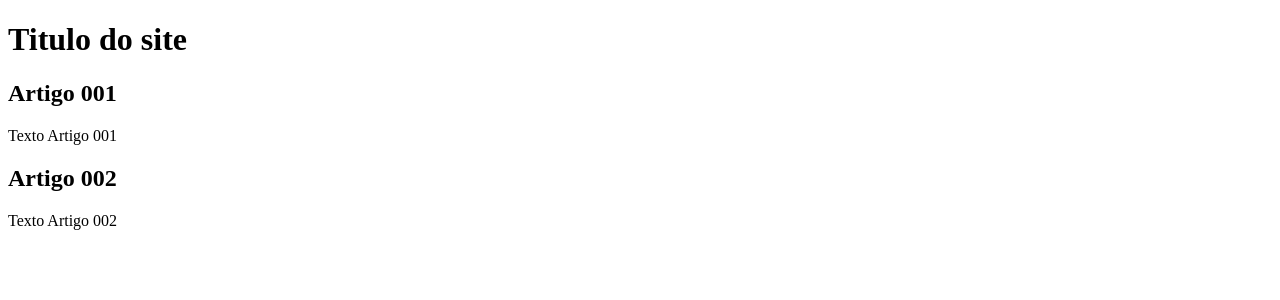
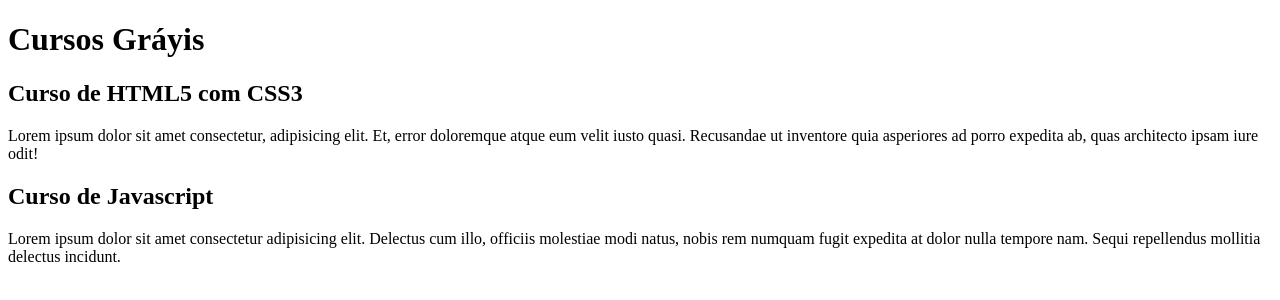
Before and after one commit to AndersonIsidro/Projeto-site, a plain HTML site: page index.html in a window 1280 px wide. Drawn offline with Linux system fonts and the light colour scheme.

Commit message:
comecei a escrever o conteudo

```diff
--- a/index.html
+++ b/index.html
@@ -9,15 +9,15 @@
 <body>
     <main>
         <header>
-            <h1>Titulo do site</h1>
+            <h1>Cursos Gráyis</h1>
         </header>
         <article>
-            <h2>Artigo 001</h2>
-            <p>Texto Artigo 001</p>
+            <h2>Curso de HTML5 com CSS3</h2>
+            <p>Lorem ipsum dolor sit amet consectetur, adipisicing elit. Et, error doloremque atque eum velit iusto quasi. Recusandae ut inventore quia asperiores ad porro expedita ab, quas architecto ipsam iure odit!</p>
         </article>
         <article>
-            <h2>Artigo 002</h2>
-            <p>Texto Artigo 002</p>
+            <h2>Curso de Javascript</h2>
+            <p>Lorem ipsum dolor sit amet consectetur adipisicing elit. Delectus cum illo, officiis molestiae modi natus, nobis rem numquam fugit expedita at dolor nulla tempore nam. Sequi repellendus mollitia delectus incidunt.</p>
         </article>
     </main>
 </body>
```
